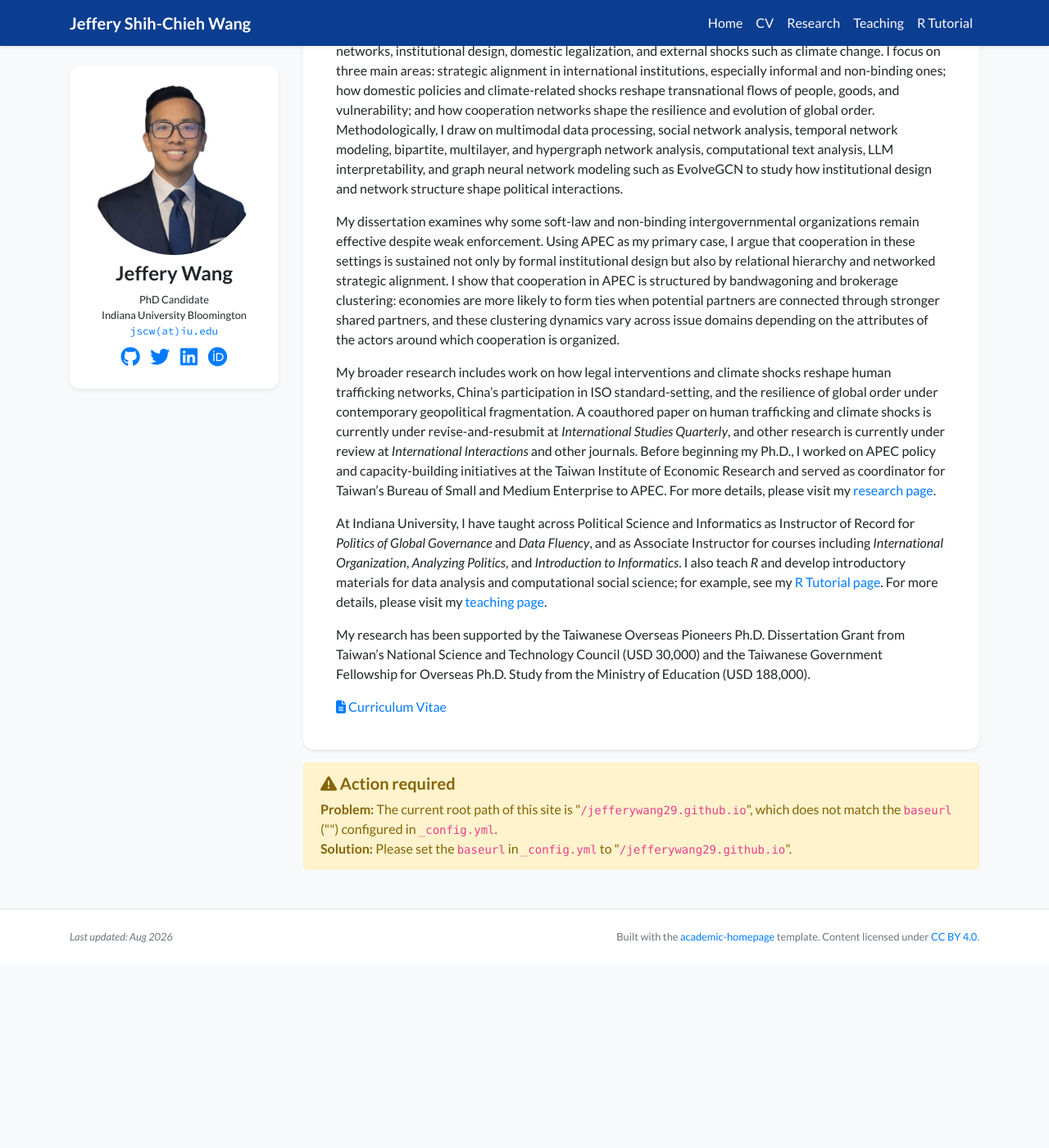
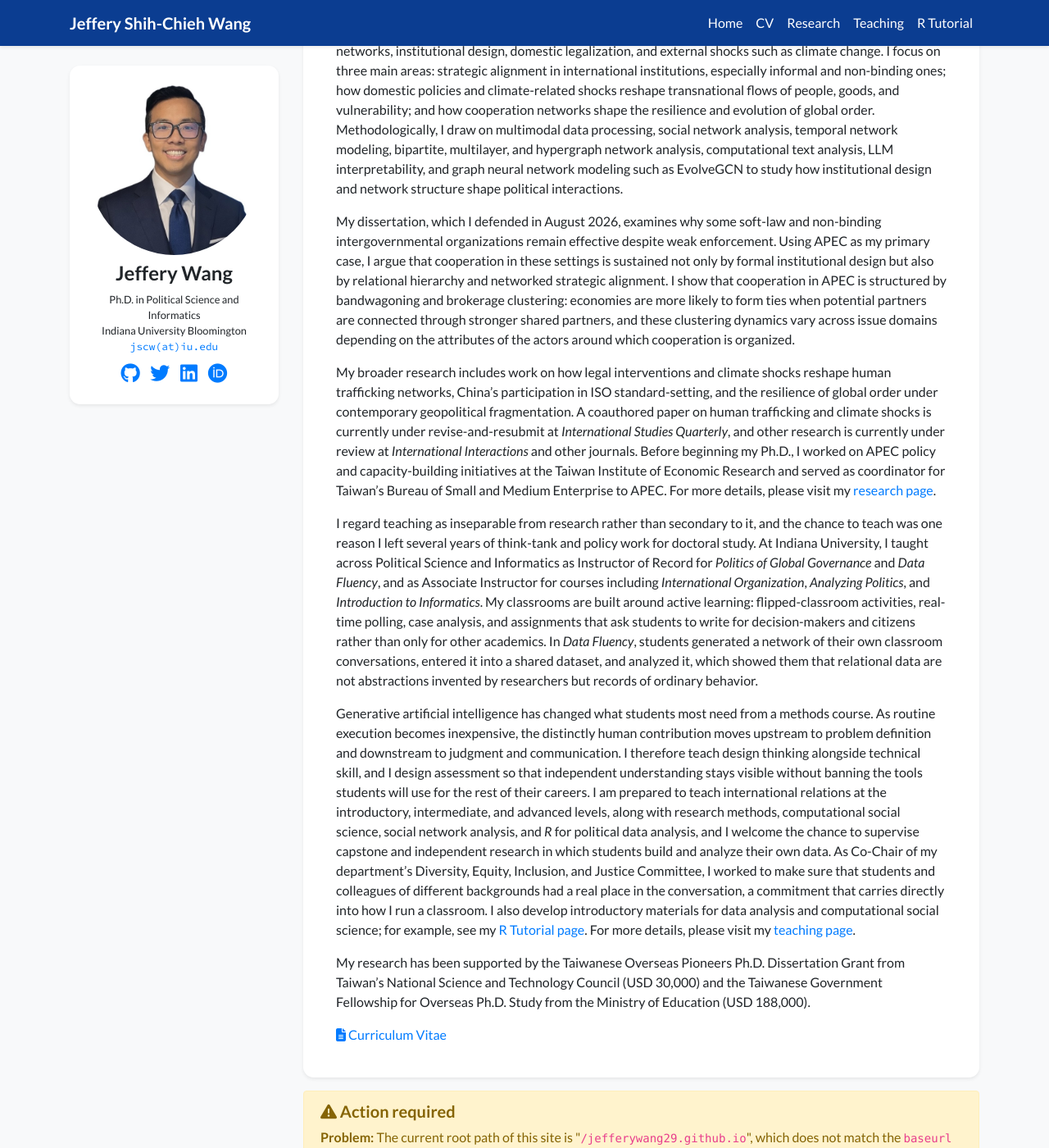
Before and after one commit to jefferywang29/jefferywang29.github.io, a Jekyll site: the page built from index.html, in a window 1280 px wide and 1400 px high, scrolled down 240 px. Shown: the whole window at 82% size. Built offline with Jekyll 4.4.1, drawn with Linux system fonts in a browser that asks for light colours; nearby versions of some CDN libraries; a style sheet for code colours, icons or effects is not loaded; before the commit the page ends 1416 px from its top, so only the background shows below that; some of the changed text lies outside the part shown.

Commit message:
Update profile.yml

```diff
--- a/_data/profile.yml
+++ b/_data/profile.yml
@@ -3,7 +3,7 @@
 navbar_name: "Jeffery Shih-Chieh Wang"
 
 positions:
-- name: PhD Candidate
+- name: Ph.D. in Political Science and Informatics
 - name: Indiana University Bloomington
   logo: /assets/images/badges/MIT_Social_circle.png
 
@@ -18,27 +18,31 @@
 short_bio_text_justify: false
 short_bio: >-
   <p>
-    Welcome to my website. I am a Ph.D. candidate in <a href="https://polisci.indiana.edu/index.html" target="_blank">Political Science</a> at Indiana University Bloomington, where I also pursue interdisciplinary training in <a href="https://informatics.indiana.edu/index.html" target="_blank">Informatics</a> through the NSF-funded <a href="https://cns.iu.edu/docs/handouts/CNetS-NRT-lo.pdf" target="_blank">Interdisciplinary Dual Ph.D. Program in Complex Networks and Systems</a>.
+    Welcome to my website. I recently completed my Ph.D. in <a href="https://polisci.indiana.edu/index.html" target="_blank">Political Science</a> at Indiana University Bloomington, where I also pursued interdisciplinary training in <a href="https://informatics.indiana.edu/index.html" target="_blank">Informatics</a> through the NSF-funded <a href="https://cns.iu.edu/docs/handouts/CNetS-NRT-lo.pdf" target="_blank">Interdisciplinary Dual Ph.D. Program in Complex Networks and Systems</a>.
   </p>
 
   <p>
-  My research examines how global governance and international cooperation evolve through relational networks, institutional design, domestic legalization, and external shocks such as climate change. I focus on three main areas: strategic alignment in international institutions, especially informal and non-binding ones; how domestic policies and climate-related shocks reshape transnational flows of people, goods, and vulnerability; and how cooperation networks shape the resilience and evolution of global order. Methodologically, I draw on multimodal data processing, social network analysis, temporal network modeling, bipartite, multilayer, and hypergraph network analysis, computational text analysis, LLM interpretability, and graph neural network modeling such as EvolveGCN to study how institutional design and network structure shape political interactions.
+    My research examines how global governance and international cooperation evolve through relational networks, institutional design, domestic legalization, and external shocks such as climate change. I focus on three main areas: strategic alignment in international institutions, especially informal and non-binding ones; how domestic policies and climate-related shocks reshape transnational flows of people, goods, and vulnerability; and how cooperation networks shape the resilience and evolution of global order. Methodologically, I draw on multimodal data processing, social network analysis, temporal network modeling, bipartite, multilayer, and hypergraph network analysis, computational text analysis, LLM interpretability, and graph neural network modeling such as EvolveGCN to study how institutional design and network structure shape political interactions.
   </p>
 
   <p>
-    My dissertation examines why some soft-law and non-binding intergovernmental organizations remain effective despite weak enforcement. Using APEC as my primary case, I argue that cooperation in these settings is sustained not only by formal institutional design but also by relational hierarchy and networked strategic alignment. I show that cooperation in APEC is structured by bandwagoning and brokerage clustering: economies are more likely to form ties when potential partners are connected through stronger shared partners, and these clustering dynamics vary across issue domains depending on the attributes of the actors around which cooperation is organized.
+    My dissertation, which I defended in August 2026, examines why some soft-law and non-binding intergovernmental organizations remain effective despite weak enforcement. Using APEC as my primary case, I argue that cooperation in these settings is sustained not only by formal institutional design but also by relational hierarchy and networked strategic alignment. I show that cooperation in APEC is structured by bandwagoning and brokerage clustering: economies are more likely to form ties when potential partners are connected through stronger shared partners, and these clustering dynamics vary across issue domains depending on the attributes of the actors around which cooperation is organized.
   </p>
 
   <p>
-    My broader research includes work on how legal interventions and climate shocks reshape human trafficking networks, China’s participation in ISO standard-setting, and the resilience of global order under contemporary geopolitical fragmentation. A coauthored paper on human trafficking and climate shocks is currently under revise-and-resubmit at <em>International Studies Quarterly</em>, and other research is currently under review at <em>International Interactions</em> and other journals. Before beginning my Ph.D., I worked on APEC policy and capacity-building initiatives at the Taiwan Institute of Economic Research and served as coordinator for Taiwan’s Bureau of Small and Medium Enterprise to APEC. For more details, please visit my <a href="/research/" target="_blank">research page</a>.
+    My broader research includes work on how legal interventions and climate shocks reshape human trafficking networks, China&rsquo;s participation in ISO standard-setting, and the resilience of global order under contemporary geopolitical fragmentation. A coauthored paper on human trafficking and climate shocks is currently under revise-and-resubmit at <em>International Studies Quarterly</em>, and other research is currently under review at <em>International Interactions</em> and other journals. Before beginning my Ph.D., I worked on APEC policy and capacity-building initiatives at the Taiwan Institute of Economic Research and served as coordinator for Taiwan&rsquo;s Bureau of Small and Medium Enterprise to APEC. For more details, please visit my <a href="/research/" target="_blank">research page</a>.
   </p>
 
   <p>
-    At Indiana University, I have taught across Political Science and Informatics as Instructor of Record for <em>Politics of Global Governance</em> and <em>Data Fluency</em>, and as Associate Instructor for courses including <em>International Organization</em>, <em>Analyzing Politics</em>, and <em>Introduction to Informatics</em>. I also teach <em>R</em> and develop introductory materials for data analysis and computational social science; for example, see my <a href="https://jeffery-wang.com/r-basics/" target="_blank">R Tutorial page</a>. For more details, please visit my <a href="/teaching/" target="_blank">teaching page</a>.
-  <p>
+    I regard teaching as inseparable from research rather than secondary to it, and the chance to teach was one reason I left several years of think-tank and policy work for doctoral study. At Indiana University, I taught across Political Science and Informatics as Instructor of Record for <em>Politics of Global Governance</em> and <em>Data Fluency</em>, and as Associate Instructor for courses including <em>International Organization</em>, <em>Analyzing Politics</em>, and <em>Introduction to Informatics</em>. My classrooms are built around active learning: flipped-classroom activities, real-time polling, case analysis, and assignments that ask students to write for decision-makers and citizens rather than only for other academics. In <em>Data Fluency</em>, students generated a network of their own classroom conversations, entered it into a shared dataset, and analyzed it, which showed them that relational data are not abstractions invented by researchers but records of ordinary behavior.
+  </p>
 
   <p>
-  My research has been supported by the Taiwanese Overseas Pioneers Ph.D. Dissertation Grant from Taiwan’s National Science and Technology Council (USD 30,000) and the Taiwanese Government Fellowship for Overseas Ph.D. Study from the Ministry of Education (USD 188,000).
+    Generative artificial intelligence has changed what students most need from a methods course. As routine execution becomes inexpensive, the distinctly human contribution moves upstream to problem definition and downstream to judgment and communication. I therefore teach design thinking alongside technical skill, and I design assessment so that independent understanding stays visible without banning the tools students will use for the rest of their careers. I am prepared to teach international relations at the introductory, intermediate, and advanced levels, along with research methods, computational social science, social network analysis, and <em>R</em> for political data analysis, and I welcome the chance to supervise capstone and independent research in which students build and analyze their own data. As Co-Chair of my department&rsquo;s Diversity, Equity, Inclusion, and Justice Committee, I worked to make sure that students and colleagues of different backgrounds had a real place in the conversation, a commitment that carries directly into how I run a classroom. I also develop introductory materials for data analysis and computational social science; for example, see my <a href="https://jeffery-wang.com/r-basics/" target="_blank">R Tutorial page</a>. For more details, please visit my <a href="/teaching/" target="_blank">teaching page</a>.
+  </p>
+
+  <p>
+    My research has been supported by the Taiwanese Overseas Pioneers Ph.D. Dissertation Grant from Taiwan&rsquo;s National Science and Technology Council (USD 30,000) and the Taiwanese Government Fellowship for Overseas Ph.D. Study from the Ministry of Education (USD 188,000).
   </p>
 
 portrait_url: /assets/images/photos/portrait.jpg
```
